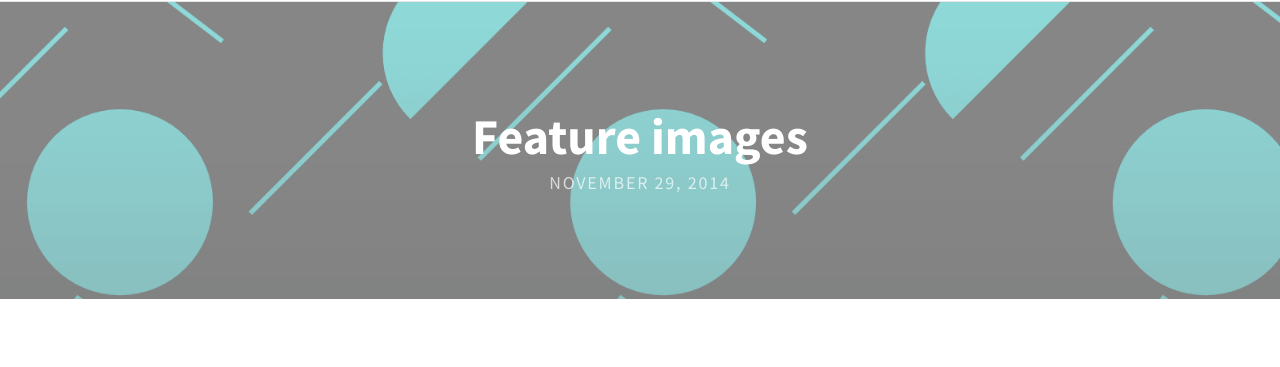
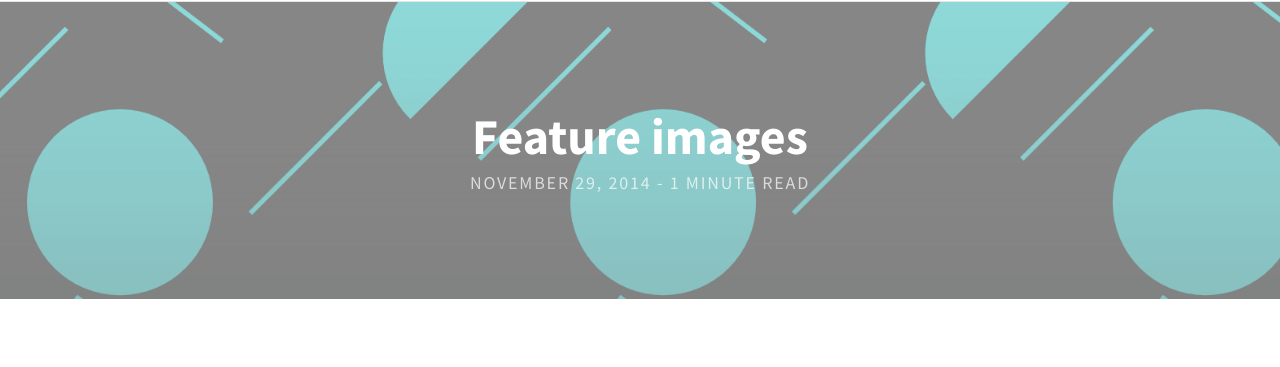
Before and after one commit to j4rvis/j4rvis.github.io, a Jekyll site: the page built from _posts/2014-11-29-feature-images.md, in a window 1280 px wide. Shown: the part 106-473 px from the top of the page. Built offline with Jekyll 4.4.1, drawn with Linux system fonts in a browser that asks for light colours; nearby versions of some CDN libraries; comment, search, counter and statistics services are not loaded.

Commit message:
Add Minutes to read.

```diff
--- a/_layouts/post.html
+++ b/_layouts/post.html
@@ -1,12 +1,19 @@
 ---
 layout: default
 ---
+
+{% assign minutes = content | number_of_words | divided_by: 180 %}
+{% if minutes == 0 %}
+{% assign minutes = 1 %}
+{% endif %}
+
 <article {% if page.feature-img %}class="feature-image"{% endif %}>
   <header style="background-image: url('{{ site.baseurl }}/{{ page.feature-img }}')">
     <h1 class="title">{{ page.title }}</h1>
     <p class="meta">
     {{ page.date | date: "%B %-d, %Y" }}
     {% if page.author %} - {{ page.author }}{% endif %}
+    - {{ minutes }} minute read
     </p>
   </header>
   <section class="post-content">{{ content }}</section>
```
